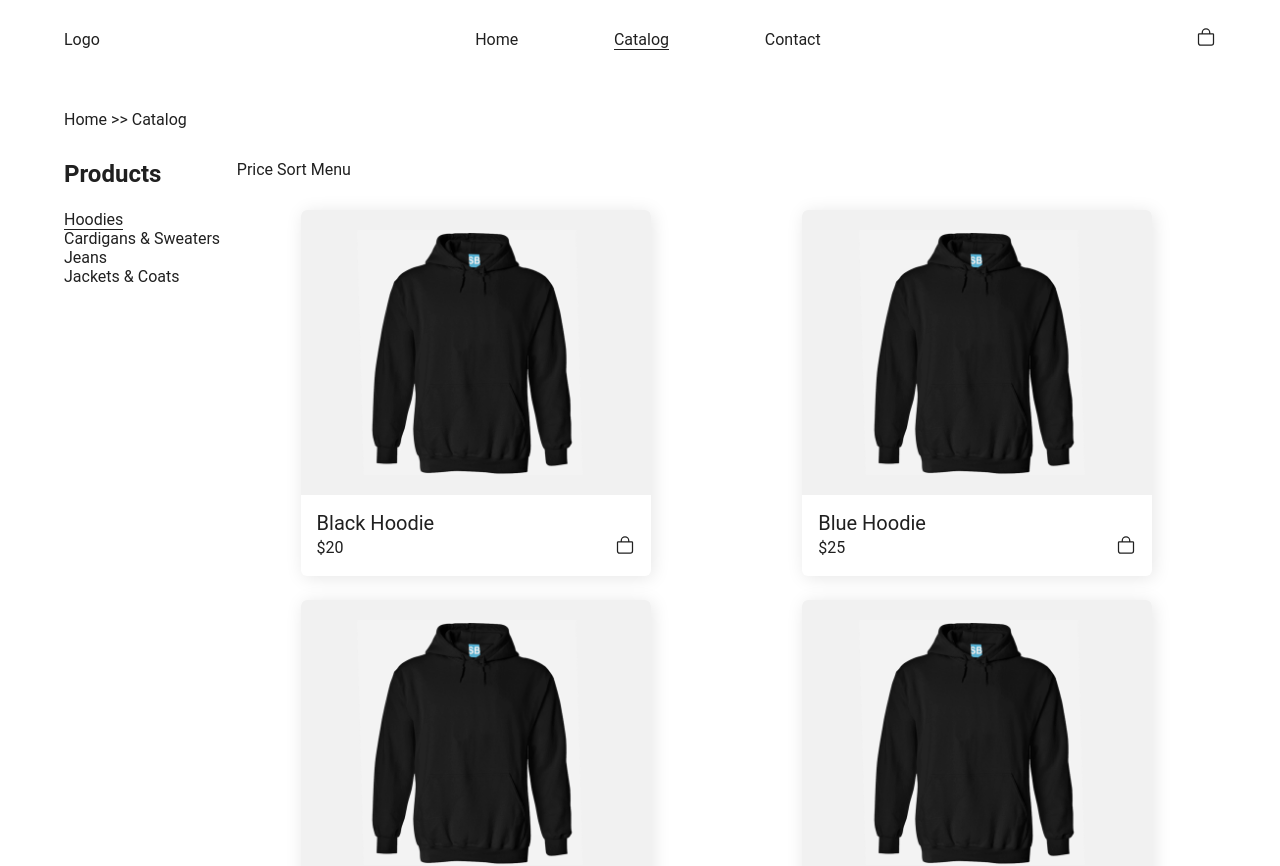
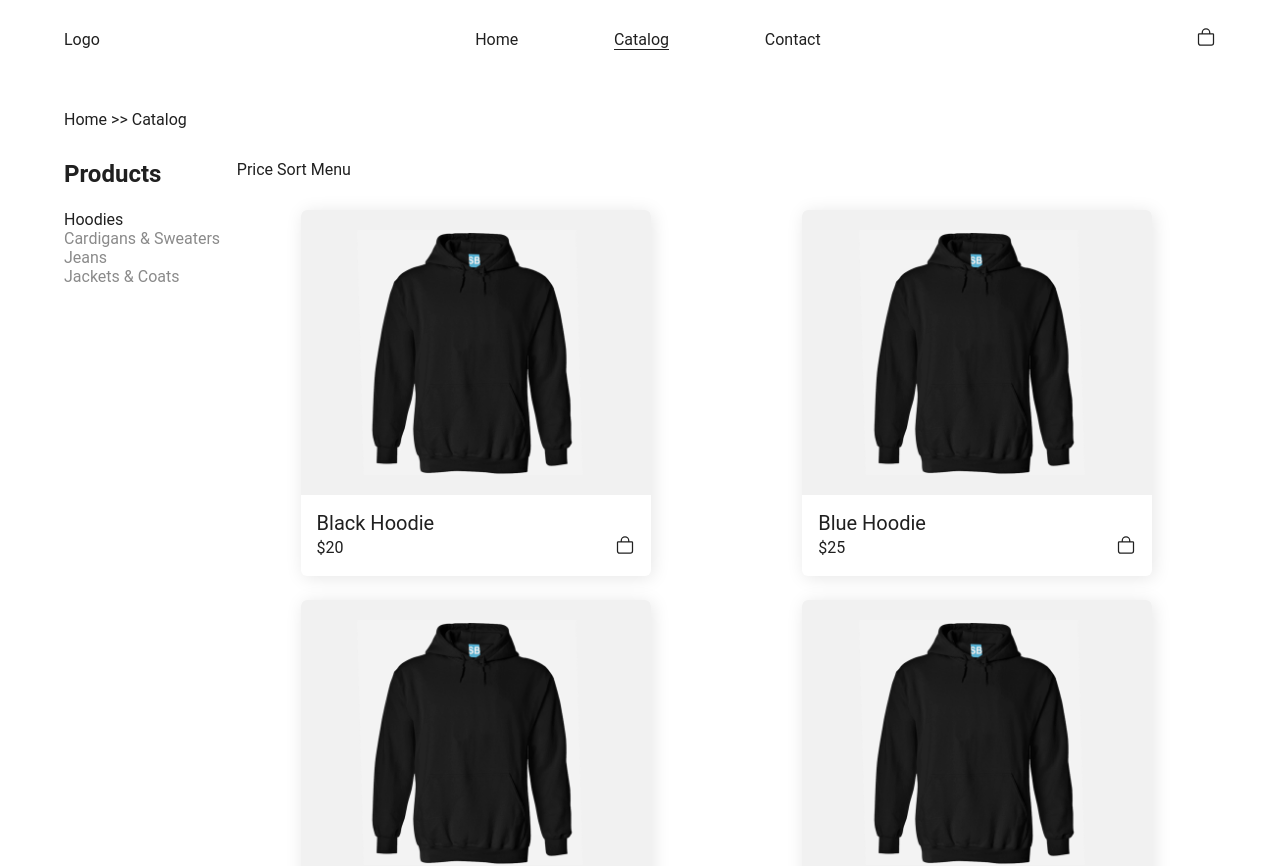
Before and after one commit to JacksonJ97/clothing-store, a React (Create React App) app: page /shop in a window 1280 px wide. Shown: the top 866 px of the page. Built offline with nearby package versions, Linux system fonts and the light colour scheme.

Commit message:
extracted product category into its own component

```diff
--- /dev/null
+++ b/src/components/ProductCategory/ProductCategory.js
@@ -0,0 +1,48 @@
+import { NavLink, useLocation } from "react-router-dom";
+import styled from "styled-components";
+
+// Styles
+const List = styled.ul`
+  a {
+    color: #8a8a8a;
+  }
+`;
+
+const ProductCategory = () => {
+  const activeStyle = { color: "#202020" };
+  const { pathname } = useLocation();
+
+  return (
+    <List>
+      <li>
+        <NavLink
+          style={({ isActive }) => {
+            if (pathname === "/shop") {
+              isActive = true;
+            }
+            return isActive ? activeStyle : undefined;
+          }}
+          to="/shop/hoodies">
+          Hoodies
+        </NavLink>
+      </li>
+      <li>
+        <NavLink style={({ isActive }) => (isActive ? activeStyle : undefined)} to="/shop/cardigans&sweaters">
+          Cardigans {"&"} Sweaters
+        </NavLink>
+      </li>
+      <li>
+        <NavLink style={({ isActive }) => (isActive ? activeStyle : undefined)} to="/shop/jeans">
+          Jeans
+        </NavLink>
+      </li>
+      <li>
+        <NavLink style={({ isActive }) => (isActive ? activeStyle : undefined)} to="/shop/jackets&coats">
+          Jackets {"&"} Coats
+        </NavLink>
+      </li>
+    </List>
+  );
+};
+
+export default ProductCategory;
--- a/src/containers/Shop/Shop.js
+++ b/src/containers/Shop/Shop.js
@@ -1,5 +1,8 @@
-import { Outlet, NavLink, useLocation } from "react-router-dom";
+import { Outlet } from "react-router-dom";
 import styled from "styled-components";
+
+// Components
+import ProductCategory from "../../components/ProductCategory/ProductCategory";
 
 // Styles
 const Wrapper = styled.main`
@@ -37,46 +40,12 @@ const Wrapper = styled.main`
 `;
 
 const Shop = () => {
-  const activeStyle = { borderBottom: "1px solid #202020" };
-  const { pathname } = useLocation();
-
   return (
     <Wrapper>
       <div className="breadcrumb">Home {">>"} Catalog</div>
       <h2 className="products-title">Products</h2>
       <div className="product-category">
-        <ul>
-          <li>
-            <NavLink
-              style={({ isActive }) => {
-                if (pathname === "/shop") {
-                  isActive = true;
-                }
-                return isActive ? activeStyle : undefined;
-              }}
-              to="/shop/hoodies"
-              id="hoodie-link">
-              Hoodies
-            </NavLink>
-          </li>
-          <li>
-            <NavLink style={({ isActive }) => (isActive ? activeStyle : undefined)} to="/shop/cardigans&sweaters">
-              Cardigans {"&"} Sweaters
-            </NavLink>
-          </li>
-
-          <li>
-            <NavLink style={({ isActive }) => (isActive ? activeStyle : undefined)} to="/shop/jeans">
-              Jeans
-            </NavLink>
-          </li>
-
-          <li>
-            <NavLink style={({ isActive }) => (isActive ? activeStyle : undefined)} to="/shop/jackets&coats">
-              Jackets {"&"} Coats
-            </NavLink>
-          </li>
-        </ul>
+        <ProductCategory />
       </div>
       <div className="price-sort">Price Sort Menu</div>
       <div className="product-card-grid">
```
